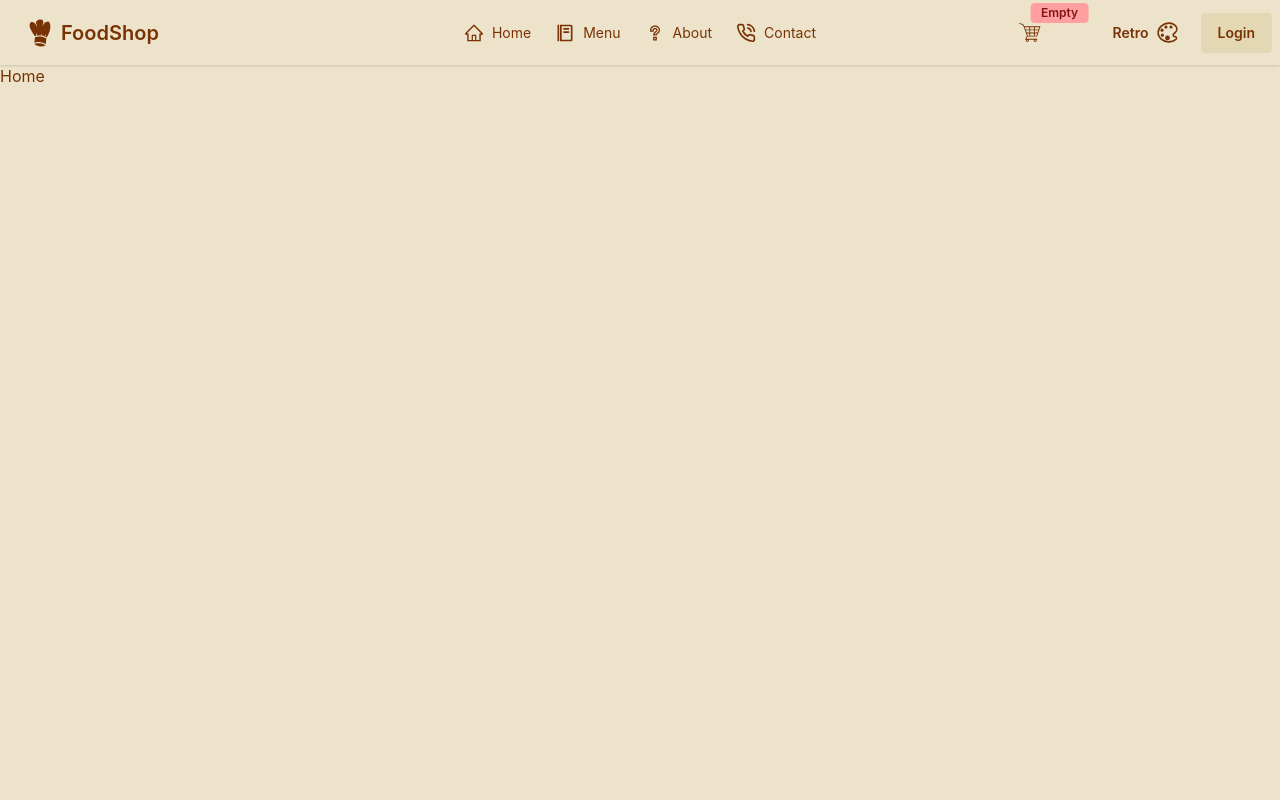
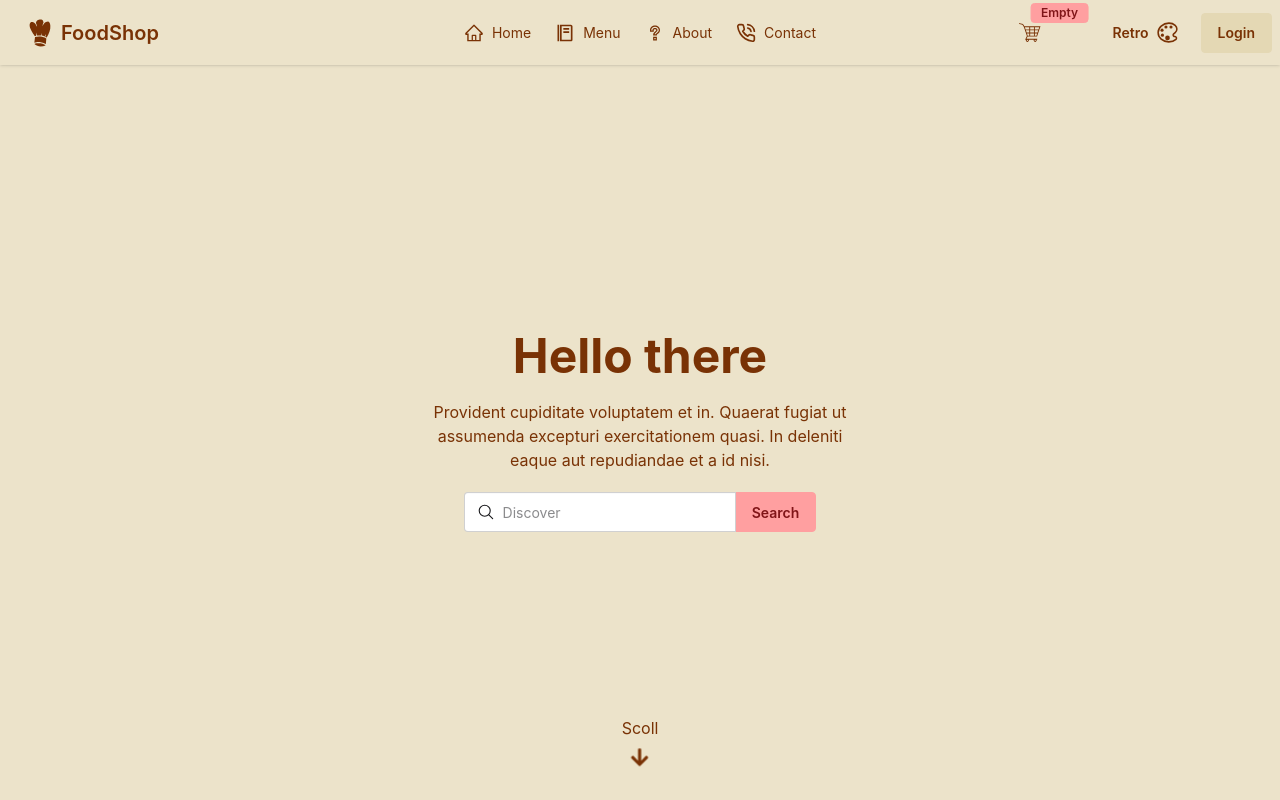
Before and after one commit to I-k-a-r-o-s/food_shop_frontend, a React app: page / in a window 1280 px wide. Built offline with nearby package versions, Linux system fonts and the light colour scheme; the HTML template or start-up script is replaced by a standard one.

Commit message:
base homepage design

```diff
--- a/src/pages/Home.jsx
+++ b/src/pages/Home.jsx
@@ -1,8 +1,48 @@
+import { useState } from "react";
+import { FaArrowDown } from "react-icons/fa";
+import { IoSearchOutline } from "react-icons/io5";
+
 const Home = () => {
+  const [searchQuery, setSearchQuery] = useState("");
+
+  const handleSearch = (e) => {
+    e.preventDefault();
+    console.log("Search?", searchQuery);
+  };
   return (
-    <div>
-        Home
+    <div className="hero min-h-[calc(100vh-4rem)] bg-base-100">
+      <div className="hero-content text-center">
+        <div className="max-w-md">
+          <h1 className="mb-5 text-5xl font-bold">Hello there</h1>
+          <p className="mb-5">
+            Provident cupiditate voluptatem et in. Quaerat fugiat ut assumenda
+            excepturi exercitationem quasi. In deleniti eaque aut repudiandae et
+            a id nisi.
+          </p>
+          <form onSubmit={handleSearch}>
+            <div className="join">
+              <label className="input join-item" data-theme="light">
+                <IoSearchOutline size={20} />
+                <input
+                  type="search"
+                  required
+                  placeholder="Discover"
+                  value={searchQuery}
+                  onChange={(e) => setSearchQuery(e.target.value)}
+                />
+              </label>
+              <button type="submit" className="btn btn-primary join-item">
+                Search
+              </button>
+            </div>
+          </form>
+        </div>
+      </div>
+      <div className="absolute bottom-8 left-1/2 transform -translate-x-1/2 flex flex-col items-center">
+        <span className="mb-2">Scoll</span>
+        <FaArrowDown className="h-5 w-5 animate-bounce" />
+      </div>
     </div>
-  )
-}
-export default Home
+  );
+};
+export default Home;
```
